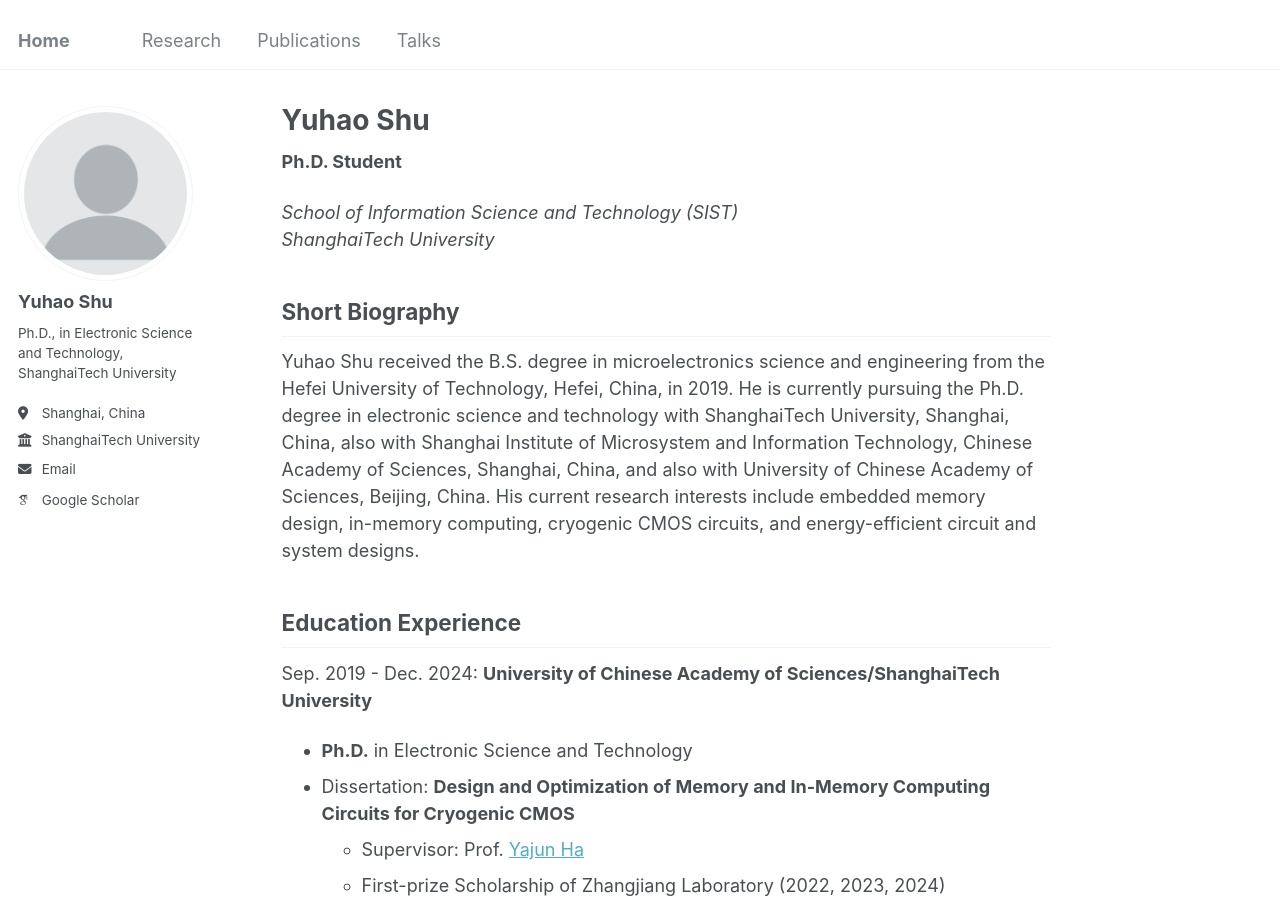
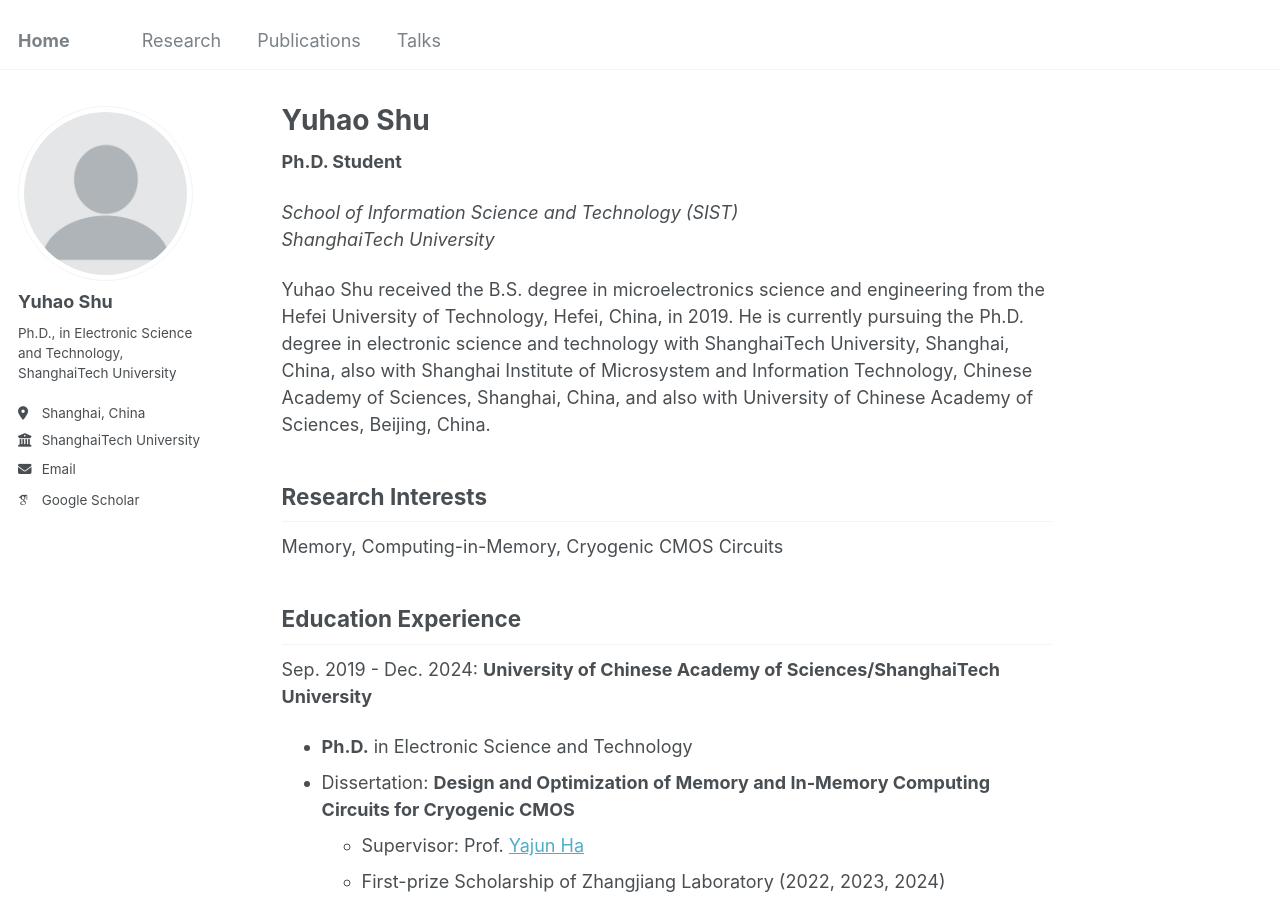
Before and after one commit to beckycaspar/beckycaspar.github.io, a Jekyll site: the page built from _pages/about.md, in a window 1280 px wide and 900 px high. Built offline with Jekyll 4.4.1, drawn with Linux system fonts in a browser that asks for light colours; some web fonts are replaced.

Commit message:
update home

```diff
--- a/_pages/about.md
+++ b/_pages/about.md
@@ -12,9 +12,10 @@ redirect_from:
 *School of Information Science and Technology (SIST)*
 *ShanghaiTech University*
 
-## Short Biography
 Yuhao Shu received the B.S. degree in microelectronics science and engineering from the Hefei University of Technology, Hefei, China, in 2019. He is currently pursuing the Ph.D. degree in electronic science and technology with ShanghaiTech University, Shanghai, China, also with Shanghai Institute of Microsystem and Information Technology, Chinese Academy of Sciences, Shanghai, China, and also with University of Chinese Academy of Sciences, Beijing, China.
-His current research interests include embedded memory design, in-memory computing, cryogenic CMOS circuits, and energy-efficient circuit and system designs.
+
+## Research Interests
+Memory, Computing-in-Memory, Cryogenic CMOS Circuits
 
 ## Education Experience
 Sep. 2019 - Dec. 2024: **University of Chinese Academy of Sciences/ShanghaiTech University**
```
